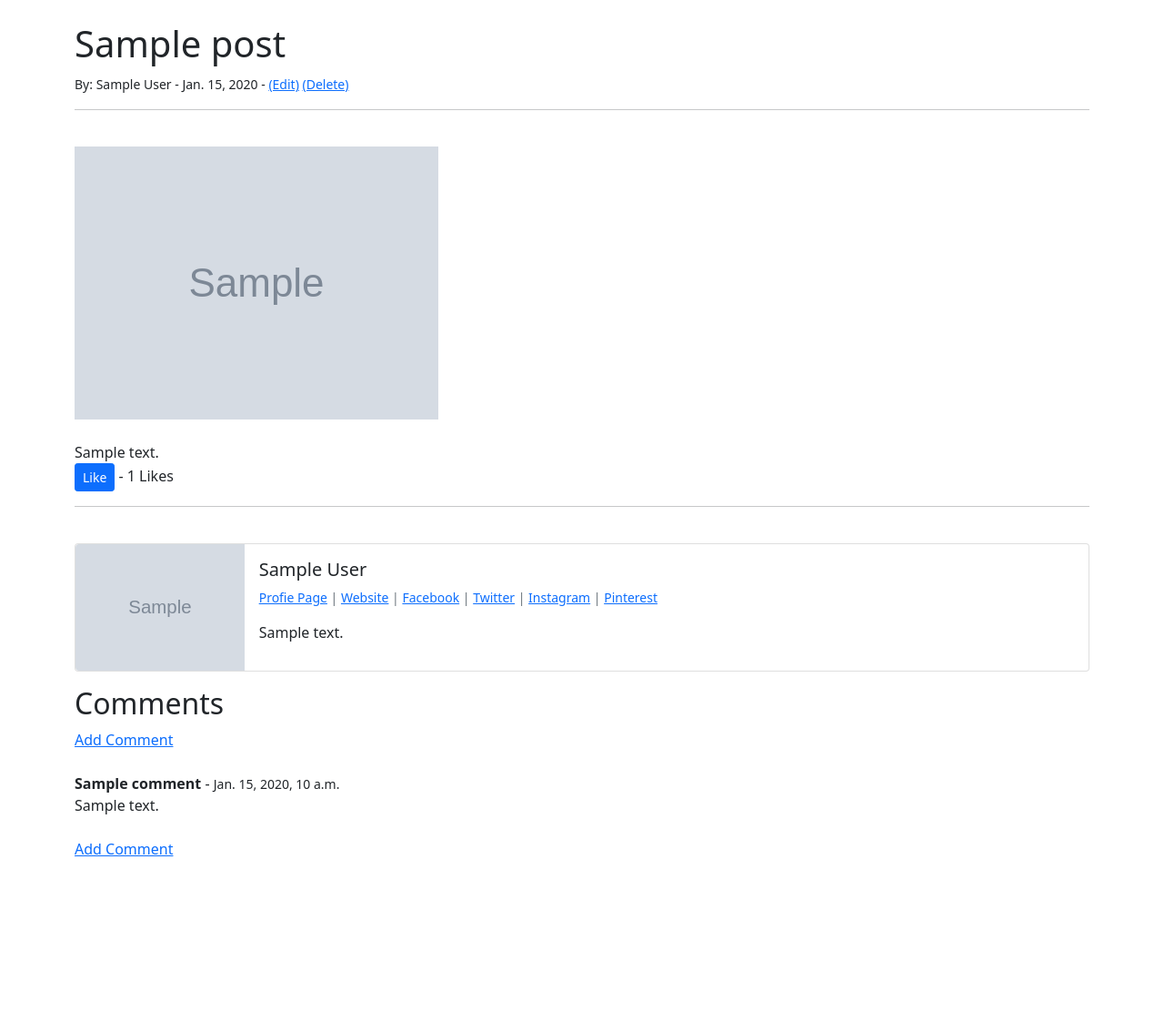
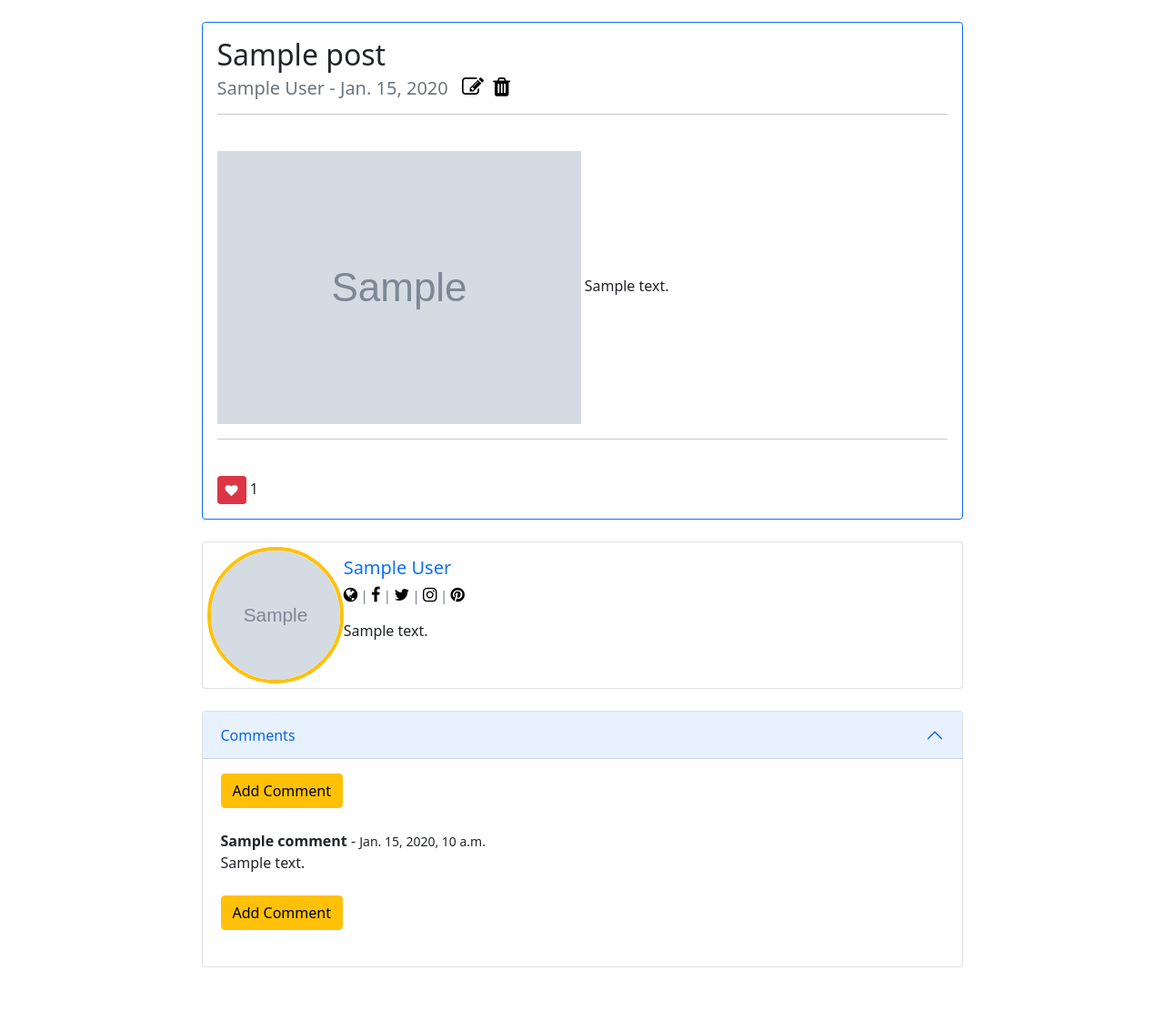
Before and after one commit to cosmicbanana8342/Django-Blog, a Django app: page /article/1 in a window 1280 px wide. Shown: the part 62-1173 px from the top of the page at 91% size. Before the commit the page ends 1003 px from the top, so only its background shows below. Run offline with Django 3.2, Linux system fonts and the light colour scheme; a user stored in the database is signed in; tables that the repository leaves empty hold one stand-in row (values such as "Sample post"); grey boxes marked "Sample" are stand-in pictures; some libraries are stand-ins or nearby versions.

Commit message:
minor fixes

```diff
--- a/theblog/templates/article_details.html
+++ b/theblog/templates/article_details.html
@@ -5,31 +5,32 @@
 
 {% block content %}
 
-<h1>{{post.title}}</h1>
-
-<small>By:
+<!-- flex 1 -->
+<div class="card border border-primary col-9 mx-auto">
+	<div class="card-body">
+		<h2 class="card-title">{{post.title}}</h2>
+		<h5 class="card-subtitle mb-2 text-muted">
 			{{post.author.first_name}}
 			{{post.author.last_name}} -
-
 			{{post.post_date}}
 			{% if user.is_authenticated %}
 				{% if post.author.id == user.id %}
-	 - <a href="{% url 'update_post' post.pk %}">(Edit)</a>
-	<a href="{% url 'delete_post' post.pk %}">(Delete)</a></small>
+					<a href="{% url 'update_post' post.pk %}"><span style="color: black; font-size: x-large; padding-right: 5px; padding-left: 10px;" class="fa fa-edit"></span></a>
+					<a href="{% url 'delete_post' post.pk %}"><span style="color: black; font-size: x-large;" class="fa fa-trash"></span></a>
 				{% endif %}
-
 			{% endif %}
-	<br/>
+		</h5>
 		<hr>
-<br/>
-
+		<br>
+		<div class="card-text">
 			{% if post.header_image %}
 			<img src="{{ post.header_image.url }}">
 			{% endif %}
 
-<br/>
-<br/>
 			{{post.body|safe}}
+
+			<hr>
+			<br>
 
 			<form action="{% url 'like_post' post.pk %}" method="POST">
 				{% csrf_token %}
@@ -41,57 +42,71 @@
 						<button type="submit" name="post_id" value={{ post.id }} class="btn btn-primary btn-small">Like</button>
 					{% endif %} -->
 
-		<button type="submit" name="post_id" value="{{post.id}}" class="btn {% if user in post.likes.all %}btn-primary{% else %}btn-outline-primary{% endif %} btn-sm">Like</button>
+					<button type="submit" name="post_id" value="{{post.id}}" class="btn {% if user in post.likes.all %}btn-danger{% else %}btn-outline-danger{% endif %} btn-sm"><span class="fa fa-heart"></span></button>
 
 				{% else %}
 					<a href="{% url 'login' %}">Login</a> to like
 				{% endif %}
 
-	- {{ post.likes.count }} Likes
+				 {{ post.likes.count }}
 
 			</form>
-<hr>
-<br/>
+		</div>
+	</div>
+</div>
 
-<div class="card mb-3">
+<br>
+
+<!-- flex 2 -->
+<div class="card col-9 mx-auto">
   <div class="row g-0">
     <div class="col-md-2">
     	{% if post.author.profile.profile_pic %}
-      	<img src="{{ post.author.profile.profile_pic.url }}" class="img-fluid rounded-start">
+      	<img src="{{ post.author.profile.profile_pic.url }}" class="rounded-circle border border-warning border-4" width="150px" height="150px" style="margin: 5px;">
       {% else %}
-      	<img src="{% static 'theblog/images/profile_pic_default.jpg' %}" class="img-fluid rounded-start">
+      	<img src="{% static 'theblog/images/profile_pic_default.jpg' %}" class="rounded-circle border border-warning border-4"  width="150px" height="150px" style="margin: 5px;">
     	{% endif %}
     </div>
     <div class="col-md-10">
       <div class="card-body">
         <h5 class="card-title">
+			<a style="text-decoration: none;" {% if post.author.profile %} href="{% url 'show_profile_page' post.author.profile.id %}" {% endif %}>
 				{{post.author.first_name}}
 				{{post.author.last_name}}
+			</a>
         </h5>
         <p class="small text-muted">
 
-        	{% if post.author.profile %}
-	        	<a href="{% url 'show_profile_page' post.author.profile.id %}">Profie Page</a>
-	        {% endif %}
-
         	{% if post.author.profile.website_url %}
-        		 | <a href="{{post.author.profile.website_url}}">Website</a>
+				<a href="{{post.author.profile.website_url}}"><span style="color: black; font-size: large;" class="fa fa-globe"></span></a>
         	{% endif %}
 
         	{% if post.author.profile.facebook_url %}
-        		| <a href="{{post.author.profile.facebook_url}}">Facebook</a>
+        		| <a href="{{post.author.profile.facebook_url}}"><span style="color: black; font-size: large;" class="fa fa-facebook"></span></a>
         	{% endif %}
 
         	{% if post.author.profile.twitter_url %}
-        		| <a href="{{post.author.profile.twitter_url}}">Twitter</a>
+        		| <a href="{{post.author.profile.twitter_url}}"><span style="color: black; font-size: large;" class="fa fa-twitter"></span></a>
         	{% endif %}
 
         	{% if post.author.profile.instagram_url %}
-        		| <a href="{{post.author.profile.instagram_url}}">Instagram</a>
+        		| <a href="{{post.author.profile.instagram_url}}"><span style="color: black; font-size: large;" class="fa fa-instagram"></span></a>
+        	{% endif %}
+
+			{% if post.author.profile.github_url %}
+        		| <a href="{{post.author.profile.instagram_url}}"><span style="color: black; font-size: large;" class="fa fa-github"></span></a>
+        	{% endif %}
+
+			{% if post.author.profile.linkedin_url %}
+        		| <a href="{{post.author.profile.instagram_url}}"><span style="color: black; font-size: large;" class="fa fa-linkedin"></span></a>
+        	{% endif %}
+
+			{% if post.author.profile.youtube_url %}
+        		| <a href="{{post.author.profile.instagram_url}}"><span style="color: black; font-size: large;" class="fa fa-youtube"></span></a>
         	{% endif %}
 
         	{% if post.author.profile.pinterest_url %}
-        		| <a href="{{post.author.profile.pinterest_url}}">Pinterest</a>
+        		| <a href="{{post.author.profile.pinterest_url}}"><span style="color: black; font-size: large;" class="fa fa-pinterest"></span></a>
         	{% endif %}
         </p>
         <p class="card-text">{{ post.author.profile.bio }}</p>
@@ -100,12 +115,22 @@
   </div>
 </div>
 
-<h2>Comments</h2>
+<br>
+<!-- flex 3 -->
+<div class="accordion col-9 mx-auto" id="accordionExample">
+	<div class="accordion-item">
+		<h2 class="accordion-header" id="headingOne">
+			<button class="accordion-button" type="button" data-bs-toggle="collapse" data-bs-target="#collapseOne" aria-expanded="true" aria-controls="collapseOne">
+				Comments
+			</button>
+		</h2>
+	<div id="collapseOne" class="accordion-collapse collapse show" aria-labelledby="headingOne" data-bs-parent="#accordionExample">
+		<div class="accordion-body">
 			{% if not post.comments.all %}
-	No comments yet... <a href="{% url 'add_comment' post.pk %}">Add one</a>
+			No comments yet... <a class="btn btn-warning" href="{% url 'add_comment' post.pk %}">Add one</a>
 			<br><br>
 			{% else %}
-<a href="{% url 'add_comment' post.pk %}">Add Comment</a>
+			<a class="btn btn-warning" href="{% url 'add_comment' post.pk %}">Add Comment</a>
 			<br><br>
 			{% for comment in post.comments.all %}
 			<strong>{{ comment.name }}</strong> - <small>{{ comment.date_added }}</small>
@@ -113,10 +138,11 @@
 			{{ comment.body }}
 			<br><br>
 			{% endfor %}
-	<a href="{% url 'add_comment' post.pk %}">Add Comment</a>
+			<a class="btn btn-warning" href="{% url 'add_comment' post.pk %}">Add Comment</a>
 			<br><br>
 			{% endif %}
-
-<!-- <img src="{{ post.author.profile.profile_pic.url }}" width="100" height="100" class="rounded-circle"> -->
-
+		</div>
+	</div>
+</div>
+<br><br>
 {% endblock %}
--- a/theblog/templates/base.html
+++ b/theblog/templates/base.html
@@ -9,6 +9,10 @@
 
     <!-- Bootstrap CSS -->
     <link href="https://cdn.jsdelivr.net/npm/bootstrap@5.0.1/dist/css/bootstrap.min.css" rel="stylesheet" integrity="sha384-+0n0xVW2eSR5OomGNYDnhzAbDsOXxcvSN1TPprVMTNDbiYZCxYbOOl7+AMvyTG2x" crossorigin="anonymous">
+
+    <!-- font-awesome CDN -->
+    <link href="https://maxcdn.bootstrapcdn.com/font-awesome/4.3.0/css/font-awesome.min.css" rel="stylesheet">
+
 
     <title>
       {% block title %}
```
Also changed, not shown: members/templates/registration/user_profile.html (+23 -12 lines), theblog/templates/categories.html (+29 -10 lines), theblog/templates/home.html (+26 -8 lines). Lines whose indentation alone changed are shown as unchanged.
